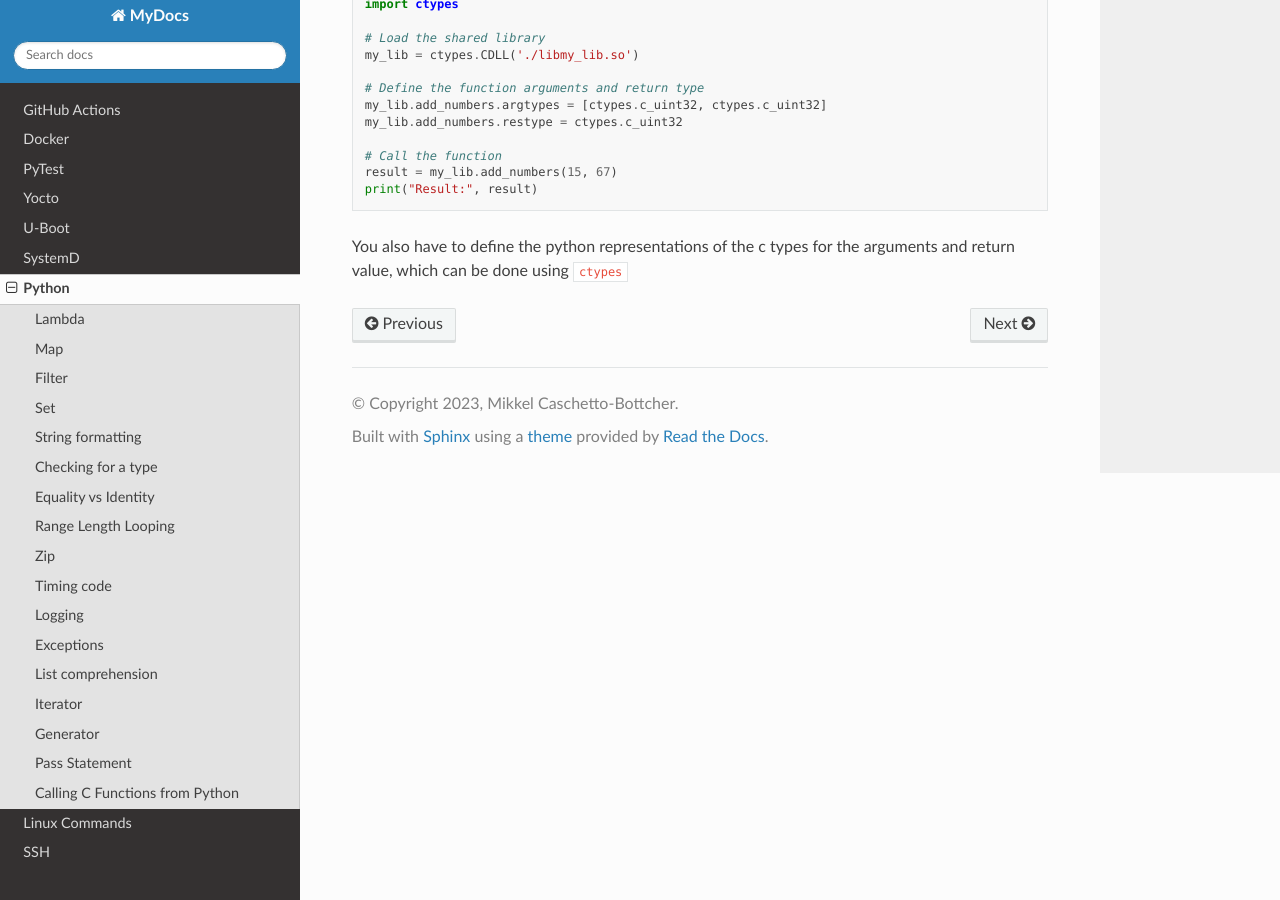
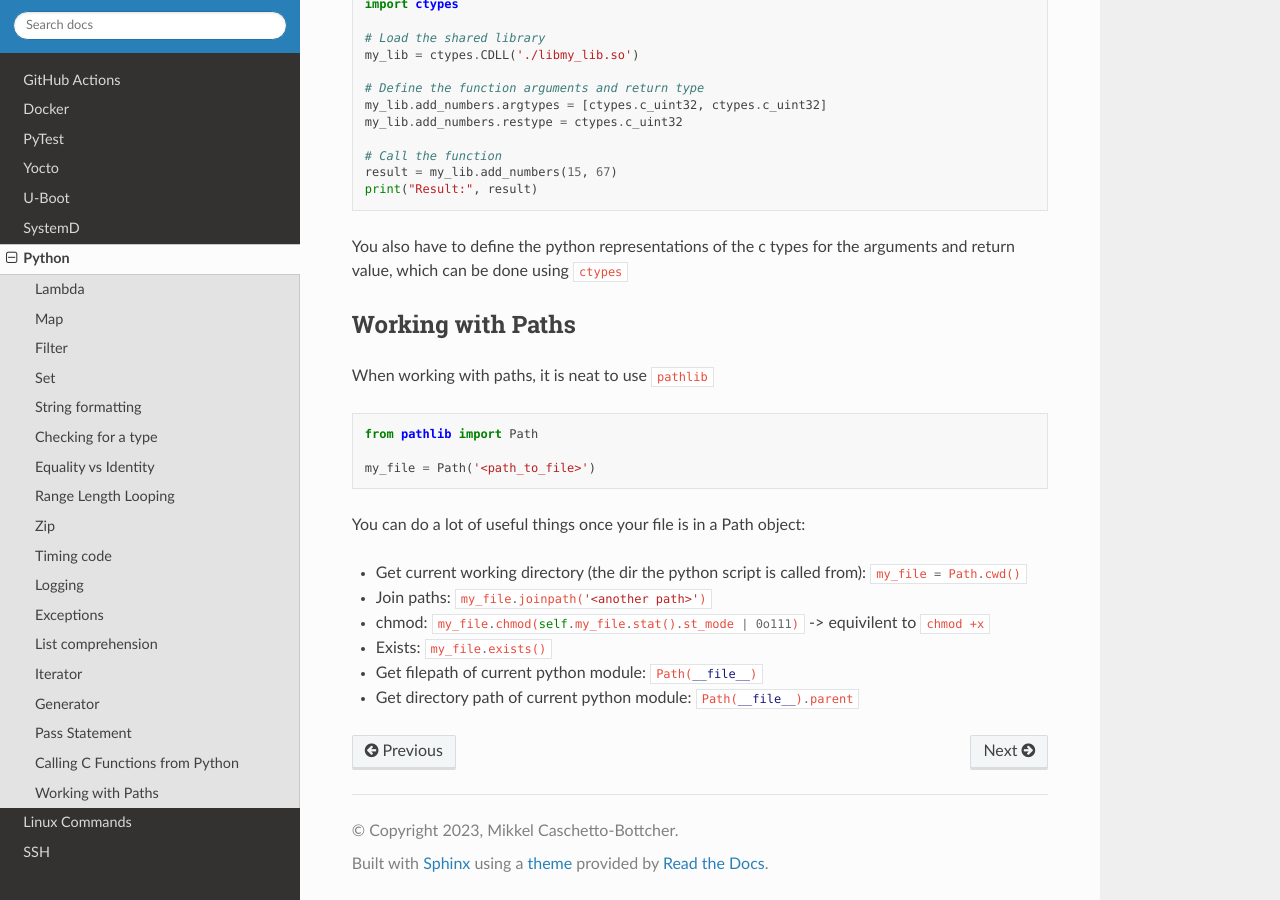
Before and after one commit to mcbottcher/my_docs, a Sphinx documentation site: the page built from docs/source/python.rst, in a window 1280 px wide and 900 px high, scrolled down 5706 px. Built offline with Sphinx 7.4.7 and the Read the Docs theme 2.0.0, drawn with Linux system fonts in a browser that asks for light colours.

Commit message:
python.rst: Added pathlib

```diff
--- a/docs/source/python.rst
+++ b/docs/source/python.rst
@@ -308,3 +308,23 @@ To call C from python, you have to load the shared library into python:
 
 You also have to define the python representations of the c types for the
 arguments and return value, which can be done using ``ctypes``
+
+Working with Paths
+------------------
+
+When working with paths, it is neat to use ``pathlib``
+
+.. code-block:: python
+
+  from pathlib import Path
+
+  my_file = Path('<path_to_file>')
+
+You can do a lot of useful things once your file is in a Path object:
+
+- Get current working directory (the dir the python script is called from): :python:`my_file = Path.cwd()`
+- Join paths: :python:`my_file.joinpath('<another path>')`
+- chmod: :python:`my_file.chmod(self.my_file.stat().st_mode | 0o111)` -> equivilent to ``chmod +x``
+- Exists: :python:`my_file.exists()`
+- Get filepath of current python module: :python:`Path(__file__)`
+- Get directory path of current python module: :python:`Path(__file__).parent`
```
